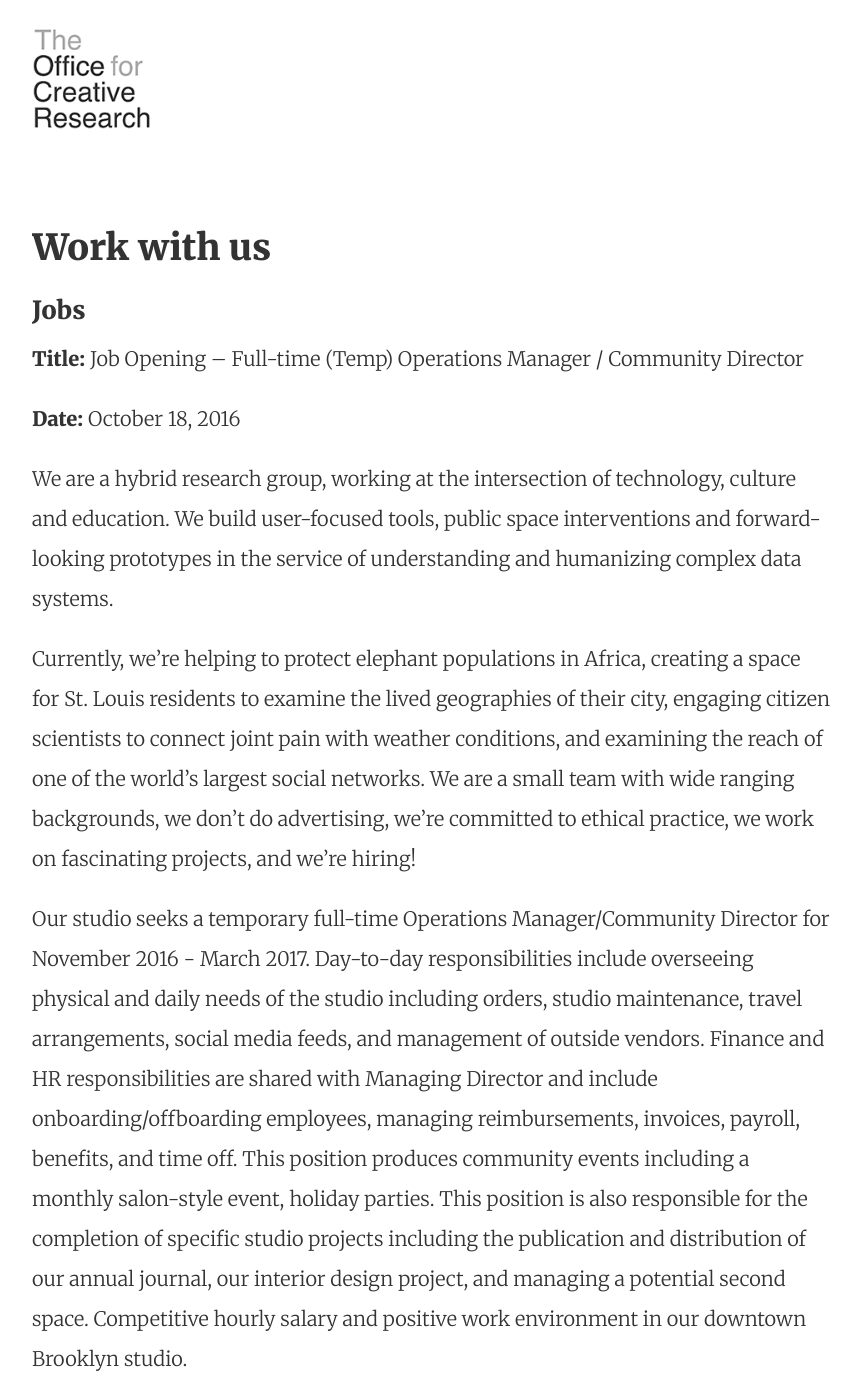
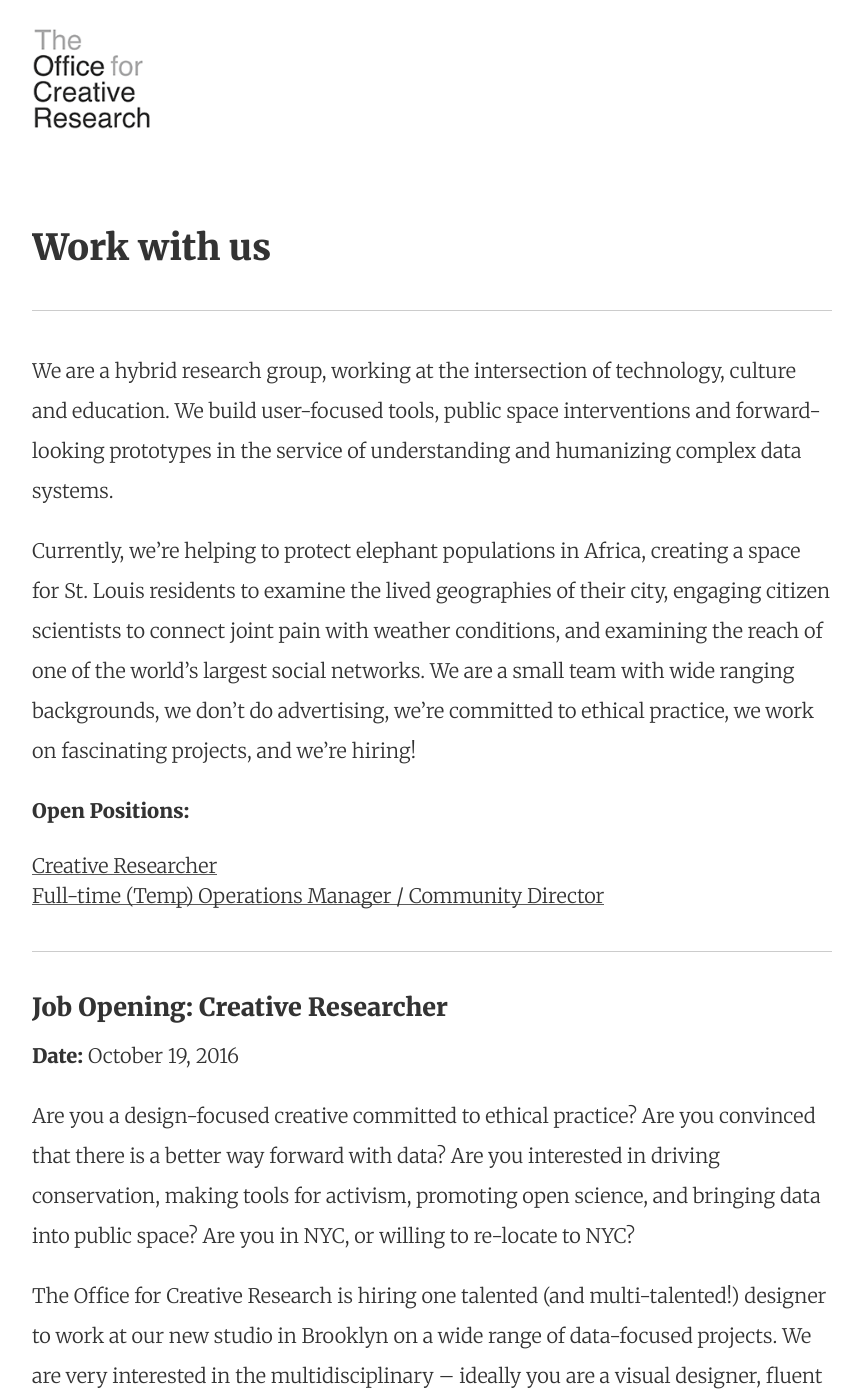
Before and after one commit to O-C-R/o-c-r.github.io, a Jekyll site: the page built from staffing.md, in a window 1280 px wide and 1400 px high. Shown: the whole window, without its empty margins (3-866 px from the left). Built offline with Jekyll 4.4.1, drawn with Linux system fonts in a browser that asks for light colours; nearby versions of some CDN libraries; some of the changed text lies outside the part shown.

Commit message:
adding multiple job listings and anchors

```diff
--- a/staffing.md
+++ b/staffing.md
@@ -4,20 +4,43 @@
 permalink: /staffing/
 ---
 
+***
 
-### Jobs
+We are a hybrid research group, working at the intersection of technology, culture and education. We build user-focused tools, public space interventions and forward-looking prototypes in the service of understanding and humanizing complex data systems.
 
+Currently, we’re helping to protect elephant populations in Africa, creating a space for St. Louis residents to examine the lived geographies of their city, engaging citizen scientists to connect joint pain with weather conditions, and examining the reach of one of the world’s largest social networks. We are a small team with wide ranging backgrounds, we don’t do advertising, we’re committed to ethical practice, we work on fascinating projects, and we’re hiring!
 
+**Open Positions:**
 
+* [Creative Researcher](#creative-researcher)
+* [Full-time (Temp) Operations Manager / Community Director](#temp-ops-manager)
 
-**Title:** Job Opening – Full-time (Temp) Operations Manager / Community Director
+***
+
+### <a name="creative-researcher"></a> Job Opening: Creative Researcher
+
+**Date:** October 19, 2016
+
+Are you a design-focused creative committed to ethical practice? Are you convinced that there is a better way forward with data? Are you interested in driving conservation, making tools for activism, promoting open science, and bringing data into public space? Are you in NYC, or willing to re-locate to NYC?
+
+The Office for Creative Research is hiring one talented (and multi-talented!) designer to work at our new studio in Brooklyn on a wide range of data-focused projects. We are very interested in the multidisciplinary – ideally you are a visual designer, fluent in UX who often expresses your work in front-end code as well as flat comps. Or maybe you are a visual designer with a keen writing and communications sensibility. Culturally, we are a relaxed and focused environment. All team members are self-directed and opportunities exist for project leadership.
+
+Applicants should have proven experience designing, developing and deploying data-focused projects. We are looking for people who have 3+ years of real-world experience. We use Processing, OpenFrameworks, Cinder, Python, MongoDB, node.js, THREE.js, Sketch, Grasshopper, library cards, pencils, paper, modeling clay and coloured markers, but applicants are encouraged to bring their own toolsets and approaches.
+
+We take diversity seriously, so applications are particularly welcome from women, PoC, and other groups under-represented in tech.
+
+The Office for Creative Research is dedicated to a transparent, open working environment. All OCR staff earn a flat salary – currently $85,000/year – as well as an annual bonus. We support medical, dental, and vision coverage for all full-time employees.
+
+Interested applicants can send a cover letter and a resume to [jobs@ocr.nyc](mailto:jobs@ocr.nyc)
+
+***
+
+### <a name="temp-ops-manager"></a> Job Opening: Full-time (Temp) Operations Manager / Community Director
 
 **Date:** October 18, 2016
 
-We are a hybrid research group, working at the intersection of technology, culture and education. We build user-focused tools, public space interventions and forward-looking prototypes in the service of understanding and humanizing complex data systems.
+Our studio seeks a temporary full-time Operations Manager/Community Director for November 2016 - March 2017. Day-to-day responsibilities include overseeing physical and daily needs of the studio including orders, studio maintenance, travel arrangements, social media feeds, and management of outside vendors. Finance and HR responsibilities are shared with Managing Director and include onboarding/offboarding employees, managing reimbursements, invoices, payroll, benefits, and time off.
 
-Currently, we’re helping to protect elephant populations in Africa, creating a space for St. Louis residents to examine the lived geographies of their city, engaging citizen scientists to connect joint pain with weather conditions, and examining the reach of one of the world’s largest social networks. We are a small team with wide ranging backgrounds, we don't do advertising, we're committed to ethical practice, we work on fascinating projects, and we're hiring!
-
-Our studio seeks a temporary full-time Operations Manager/Community Director for November 2016 - March 2017. Day-to-day responsibilities include overseeing physical and daily needs of the studio including orders, studio maintenance, travel arrangements, social media feeds, and management of outside vendors. Finance and HR responsibilities are shared with Managing Director and include onboarding/offboarding employees, managing reimbursements, invoices, payroll, benefits, and time off. This position produces community events including a monthly salon-style event, holiday parties. This position is also responsible for the completion of specific studio projects including the publication and distribution of our annual journal, our interior design project, and managing a potential second space.  Competitive hourly salary and positive work environment in our downtown Brooklyn studio.
+This position produces community events including a monthly salon-style event, holiday parties. This position is also responsible for the completion of specific studio projects including the publication and distribution of our annual journal, our interior design project, and managing a potential second space. Competitive hourly salary and positive work environment in our downtown Brooklyn studio.
 
 Interested applicants can send a cover letter and a resume to [jobs@ocr.nyc](mailto:jobs@ocr.nyc)
```
